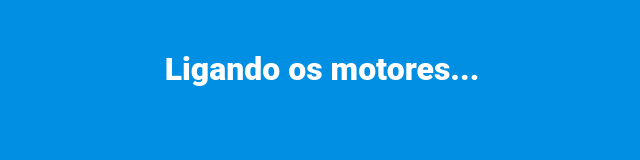
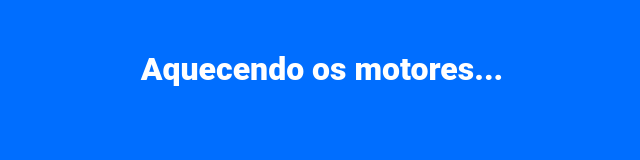
Before and after one commit to heewch/tztv, a plain HTML site: page index.html in a window 1280 px wide. Shown: the whole page, without its empty margins (318-958 px from the left). Drawn offline with Linux system fonts and the light colour scheme.

Commit message:
Update index.html

```diff
--- a/index.html
+++ b/index.html
@@ -4,14 +4,14 @@
 <meta charset="UTF-8">
 <meta name="viewport" content="width=device-width, initial-scale=1">
 <body>
-<h1>Ligando os motores...</H1>
+<h1>Aquecendo os motores...</H1>
 </body>
 <style>
 body {
     margin: 0px;
     width: 100%;
     height: 100%;
-    background: #008fe2;
+    background: #006eff;
 }
 
 h1 {
```
